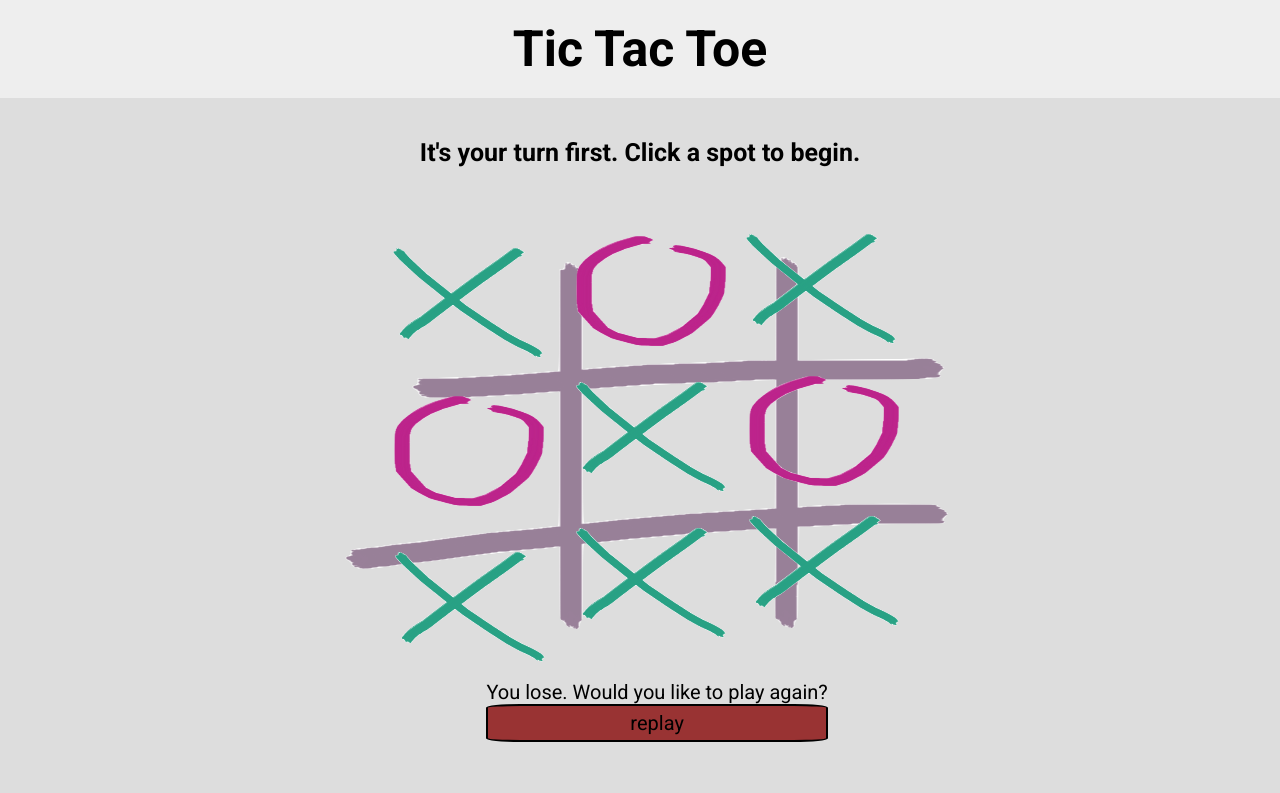
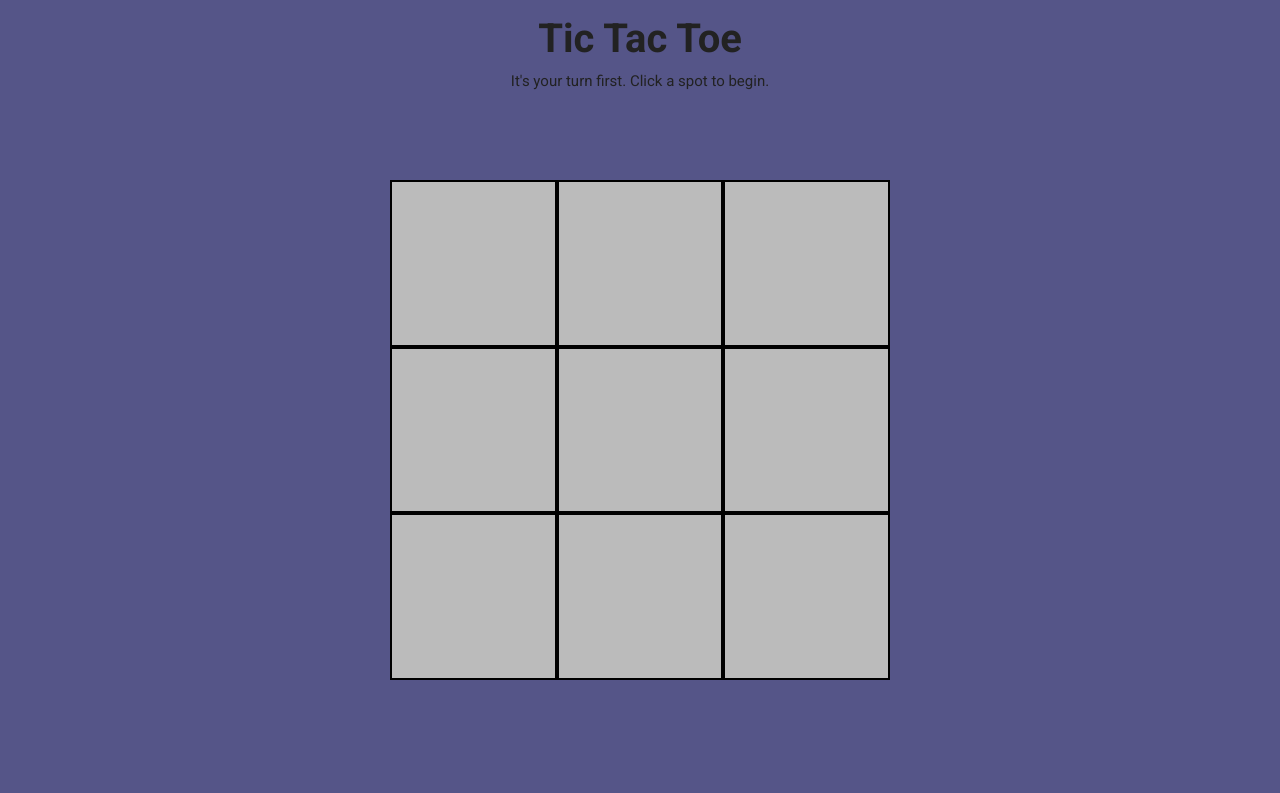
Before and after one commit to ahhchooey/tic_tac_toe, a plain HTML site: page index.html in a window 1280 px wide. Drawn offline with Linux system fonts and the light colour scheme.

Commit message:
deleted everthing

```diff
--- a/app.js
+++ b/app.js
@@ -1,84 +1,12 @@
-
-const turnStatement_p = document.getElementById("turn-statement");
-
-const topLeft_div = document.getElementById("top-left")
-const topMiddle_div = document.getElementById("top-middle");
-const topRight_div = document.getElementById("top-right");
-const midLeft_div = document.getElementById("mid-left");
-const midMiddle_div = document.getElementById("mid-middle");
-const midRight_div = document.getElementById("mid-right");
-const botLeft_div = document.getElementById("bot-left");
-const botMiddle_div = document.getElementById("bot-middle");
-const botRight_div = document.getElementById("bot-right");
-
-const result_div = document.querySelector(".result");
 
 
-let board = [["_","_","_"], ["_","_","_"], ["_","_","_"]];
-
-function equalToX(element) {
-  return element === "x";
-};
-
-function equalToO(element) {
-  return element === "o";
-};
-
-function winByRow(board) {
-  for (let i = 0; row < board.length; row++) {
-    return board[i].every(equalToX) || board[i].every(equalToO);
-  };
-};
-
-function winByCol(board) {
-  let tempBoard = transpose_board(board);
-
-  return winByRow(tempBoard)
-};
-
-function transpose_board(board) {
-  newArray = []
-  for(let i = 0; i < board[0].length; i++) {
-    newArray.push([]);
-  };
-
-  for(let i = 0; i < board.length; i++) {
-    for(let j = 0; j < board.length; j++) {
-      newArray[j].push(board[i][j])
-    };
-  };
-
-  return newArray;
-};
-
-function main() {
-  topLeft_div.addEventListener("click", function(){
-    console.log("you clicked me!");
-  });
-  topMiddle_div.addEventListener("click", function(){
-    console.log("you clicked me!");
-  });
-  topRight_div.addEventListener("click", function(){
-    console.log("you clicked me!");
-  });
-  midLeft_div.addEventListener("click", function(){
-    console.log("you clicked me!");
-  });
-  midMiddle_div.addEventListener("click", function(){
-    console.log("you clicked me!");
-  });
-  midRight_div.addEventListener("click", function(){
-    console.log("you clicked me!");
-  });
-  botLeft_div.addEventListener("click", function(){
-    console.log("you clicked me!");
-  });
-  botMiddle_div.addEventListener("click", function(){
-    console.log("you clicked me!");
-  });
-  botRight_div.addEventListener("click", function(){
-    console.log("you clicked me!");
-  });
-};
-
-main();
+let winning_combos = [
+  [1,2,3],
+  [4,5,6],
+  [7,8,9],
+  [1,4,7],
+  [2,5,8],
+  [3,6,9],
+  [1,5,9],
+  [3,5,7]
+];
--- a/index.html
+++ b/index.html
@@ -17,52 +17,41 @@
   <div class="whos-turn">
     <p id="turn-statement">It's your turn first. Click a spot to begin.</p>
   </div>
-
-  <div class="ttt-game">
-    <div id="board">
-      <img src="images/lines.png" alt="Image of the tic tac toe board.">
+  <section id="sec">
+    <div class="board-container">
+      <div id="game-board-container">
+        <div id="game-board">
+          <div class="game-box" id="1">
           </div>
 
-    <div class="xo" id="top-left">
-      <img src="images/x.png" alt="top left square">
+          <div class="game-box" id="2">
           </div>
 
-    <div class="xo" id="top-middle">
-      <img src="images/o.png" alt="top middle square">
+          <div class="game-box" id="3">
           </div>
 
-    <div class="xo" id="top-right">
-      <img src="images/x.png" alt="top right square">
+          <div class="game-box" id="4">
           </div>
 
-    <div class="xo" id="mid-left">
-      <img src="images/o.png" alt="middle left square">
+          <div class="game-box" id="5">
           </div>
 
-    <div class="xo" id="mid-middle">
-      <img src="images/x.png" alt="middle square">
+          <div class="game-box" id="6">
           </div>
 
-    <div class="xo" id="mid-right">
-      <img src="images/o.png" alt="middle right square">
+          <div class="game-box" id="7">
           </div>
 
-    <div class="xo" id="bot-left">
-      <img src="images/x.png" alt="bottom left square">
+          <div class="game-box" id="8">
           </div>
 
-    <div class="xo" id="bot-middle">
-      <img src="images/x.png" alt="bottom middle square">
-    </div>
-
-    <div class="xo" id="bot-right">
-      <img src="images/x.png" alt="bottom right square">
+          <div class="game-box" id="9">
           </div>
         </div>
-
-  <div class="result">
-    <p>You lose. Would you like to play again?</p>
-    <div id="replay-button">replay</div>
+      </div>
+    </div>
+  </section>
+  <div class="game-start">
   </div>
 
   <script src="app.js" charset="UTF-8"></script>
--- a/styles.css
+++ b/styles.css
@@ -4,127 +4,79 @@
   margin: 0;
   padding: 0;
   box-sizing: border-box;
+}
+
+body {
   font-family: 'Roboto', sans-serif;
-  font-size: 10px;
+  font-size: 12px;
+  background: #558;
   text-align: center;
+  color: #222;
 }
 
 header {
-  background-color: #EEE;
-  padding: 20px;
-}
-
-header > h1 {
-  font-size: 50px;
-}
-
-body {
-  background-color: #DDD;
-}
-
-.whos-turn {
-  font-weight: bold;
-  padding-top: 40px;
-}
-
-#turn-statement {
-  font-size: 25px;
-}
-
-.ttt-game {
-  padding: 65px;
-}
-
-#board {
-  position: absolute;
-  padding: 25px;
-  left: 25%;
-}
-
-.xo > img {
-  width: 150px;
-  height: 110px;
-}
-
-.xo {
-  box-sizing: content-box;
-}
-
-.xo:hover {
-  cursor: pointer;
-  border: 1px solid #cdc;
-  border-radius: 5%;
-  box-shadow: 1px 1px 1px #bcb;
-}
-
-#top-left {
-  position: absolute;
-  left: 30.7%;
-  top: 31%;
-}
-
-#top-middle {
-  position: absolute;
-  left: 45%;
-  top: 29.5%;
-}
-
-#top-right {
-  position: absolute;
-  left: 58.3%;
-  top: 29.3%;
-}
-
-#mid-left {
-  position: absolute;
-  left: 30.8%;
-  top: 49.5%;
-}
-
-#mid-middle {
-  position: absolute;
-  left: 45%;
-  top: 47.7%;
-}
-
-#mid-right {
-  position: absolute;
-  left: 58.5%;
-  top: 47%;
-}
-
-#bot-left {
-  position: absolute;
-  left: 30.85%;
-  top: 69%;
-}
-
-#bot-middle {
-  position: absolute;
-  left: 45%;
-  top: 66%;
-}
-
-#bot-right {
-  position: absolute;
-  left: 58.5%;
-  top: 64.5%;
-}
-
-.result {
-  position: fixed;
-  top: 85%;
-  left: 38%;
-}
-
-.result > p {
+  padding-top: 15px;
+  padding-bottom: 10px;
   font-size: 20px;
 }
 
-#replay-button {
-  font-size: 20px;
-  background-color: #933;
-  padding: 5px;
+.whos-turn p {
+  font-size: 15px;
+}
+
+#sec {
+  position: relative;
+  text-align: center;
+  margin-top: -20px;
+}
+
+.board-container {
+  height: 90vh;
+  width: 90vw;
+  margin: auto auto;
+}
+
+#game-board-container {
+  height: 100%;
+  width: 100%;
+  display: flex;
+  justify-content: center;
+  align-items: center;
+}
+
+#game-board {
+  display: flex;
+  flex-flow: row wrap;
+  height: 500px;
+  width: 500px;
+}
+
+.game-box {
+  flex-basis: 33.333%;
+  background: #BBB;
   border: 2px solid black;
-  border-radius: 10%;
 }
+
+.game-box:hover {
+  background: #ACA;
+}
+
+@media all and (max-width: 610px) {
+  #game-board{
+   width: 450px;
+   height: 450px;
+ }
+ .box {
+  flex-basis:33.333%;
+}
+}
+
+@media all and (max-height: 610px) {
+  #game-board{
+   width: 400px;
+   height: 400px;
+ }
+ .box {
+  flex-basis:33.333%;
+}
+}
```
Lines whose indentation alone changed are shown as unchanged.
